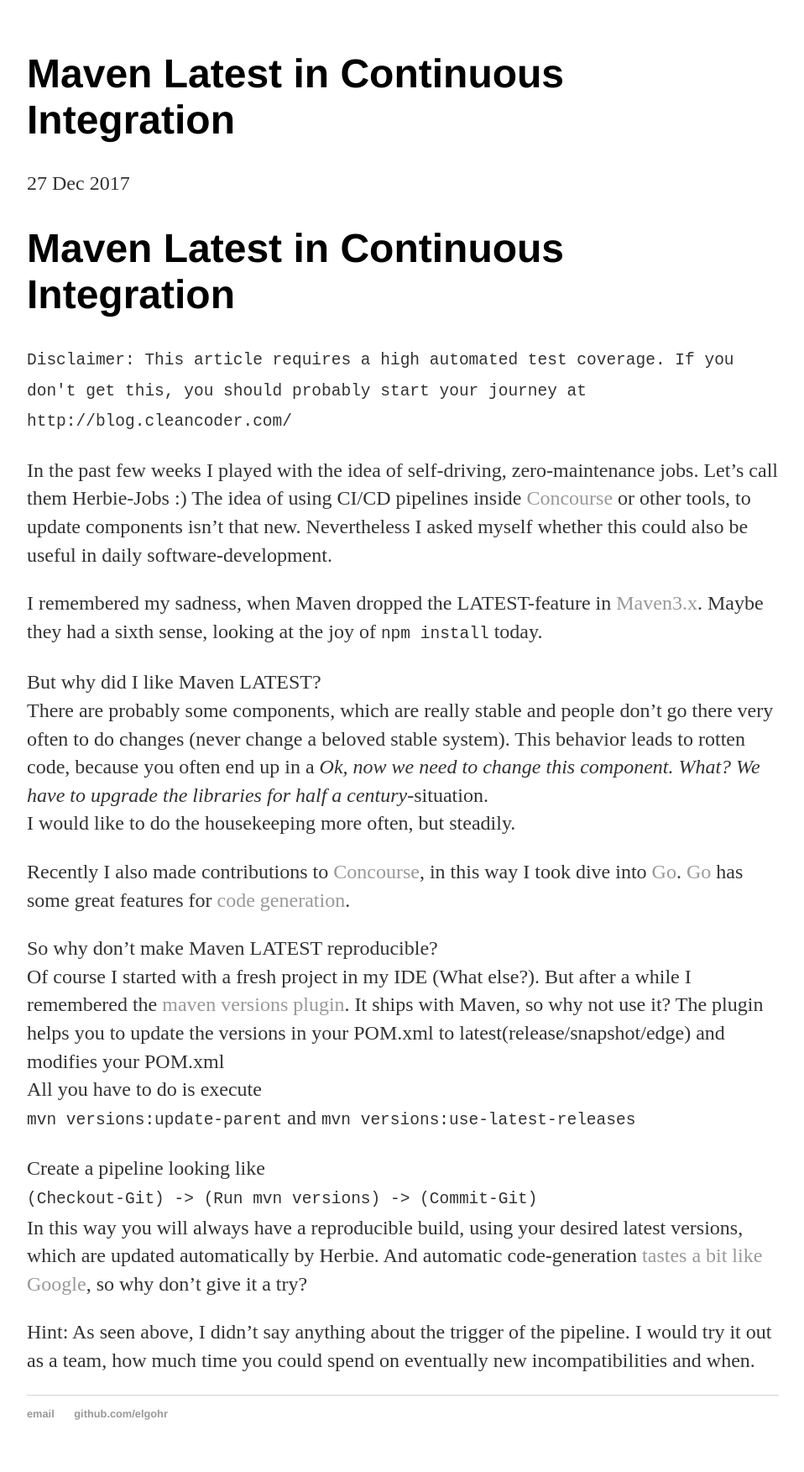
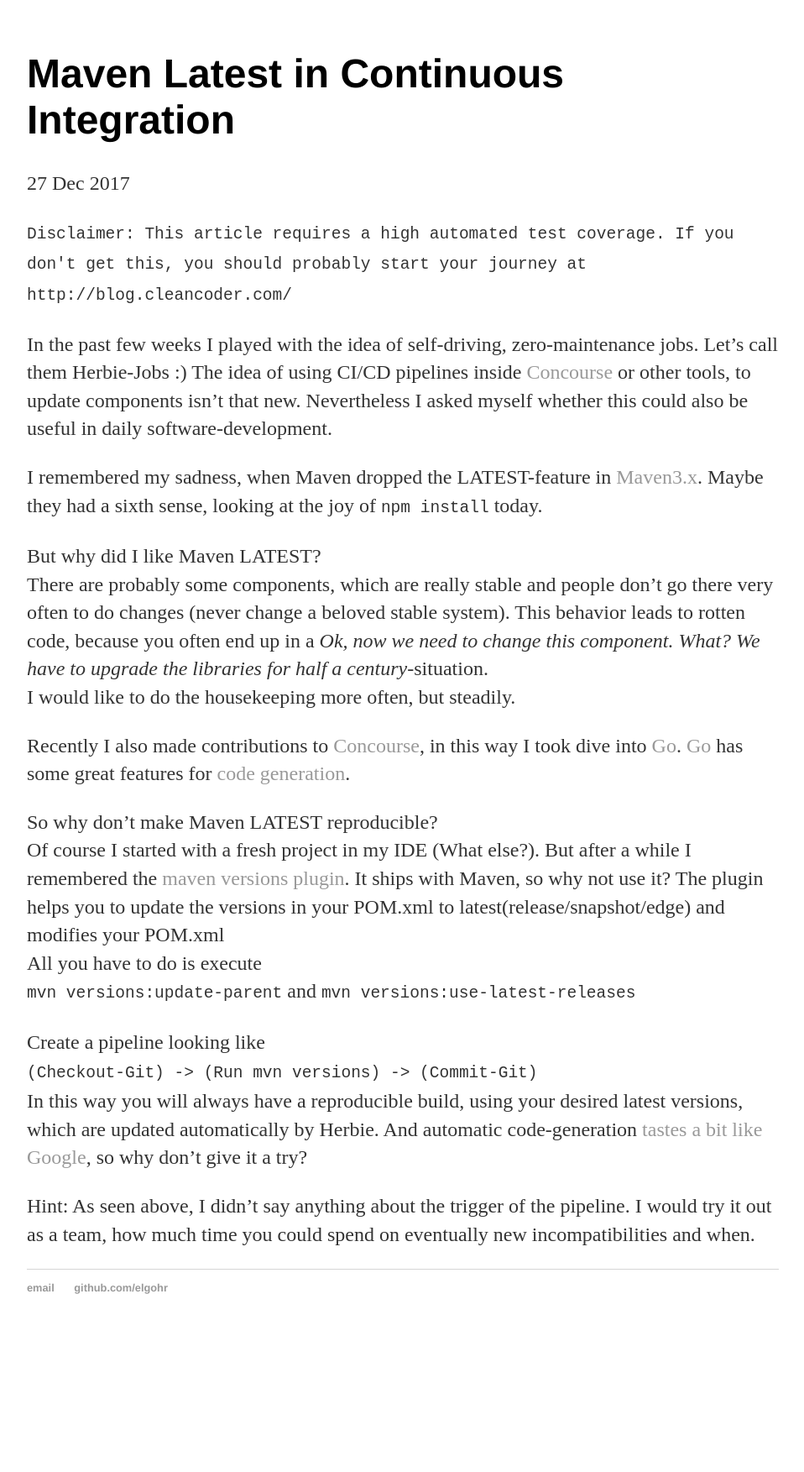
Before and after one commit to elgohr/elgohr.github.io, a Jekyll site: the page built from _posts/2017-12-27-Maven-Latest-in-Continous-Integration.md, in a window 1280 px wide. Shown: the whole page at 84% size, without its empty margins (160-1118 px from the left). Built offline with Jekyll 4.4.1, drawn with Linux system fonts in a browser that asks for light colours; after the commit the page ends 1603 px from its top, so only the background shows below that.

Commit message:
Removing headline

```diff
--- a/_posts/2017-12-27-Maven-Latest-in-Continous-Integration.md
+++ b/_posts/2017-12-27-Maven-Latest-in-Continous-Integration.md
@@ -3,7 +3,6 @@ layout: post
 title: "Maven Latest in Continuous Integration"
 date: 2017-12-27
 ---
-# Maven Latest in Continuous Integration
 
 `Disclaimer: This article requires a high automated test coverage. If you don't get this, you should probably start your journey at http://blog.cleancoder.com/`
 
```
